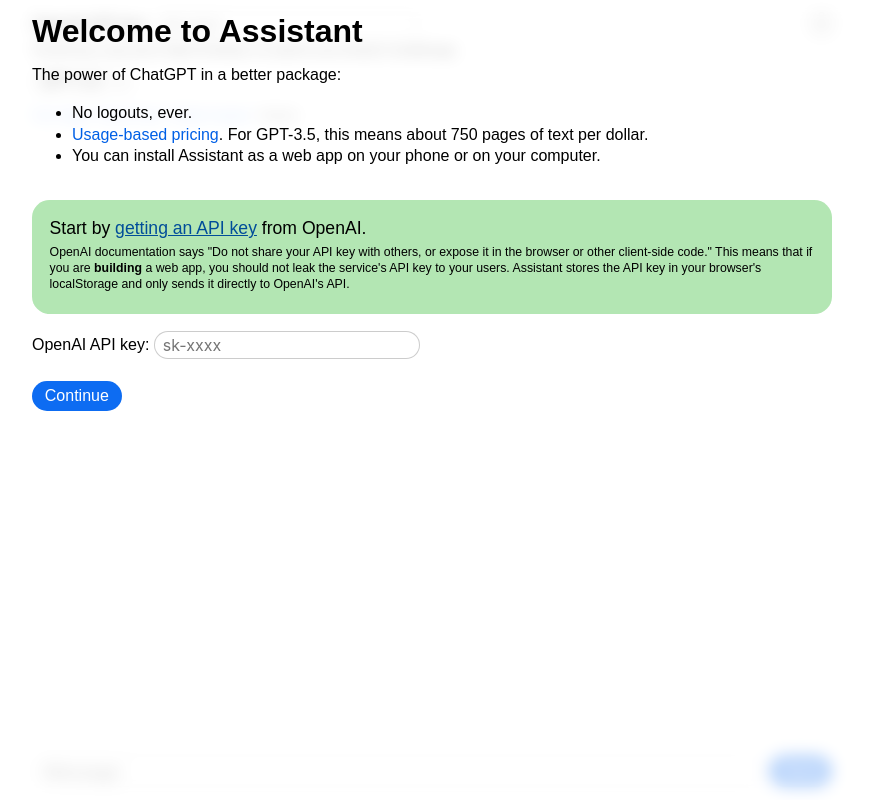
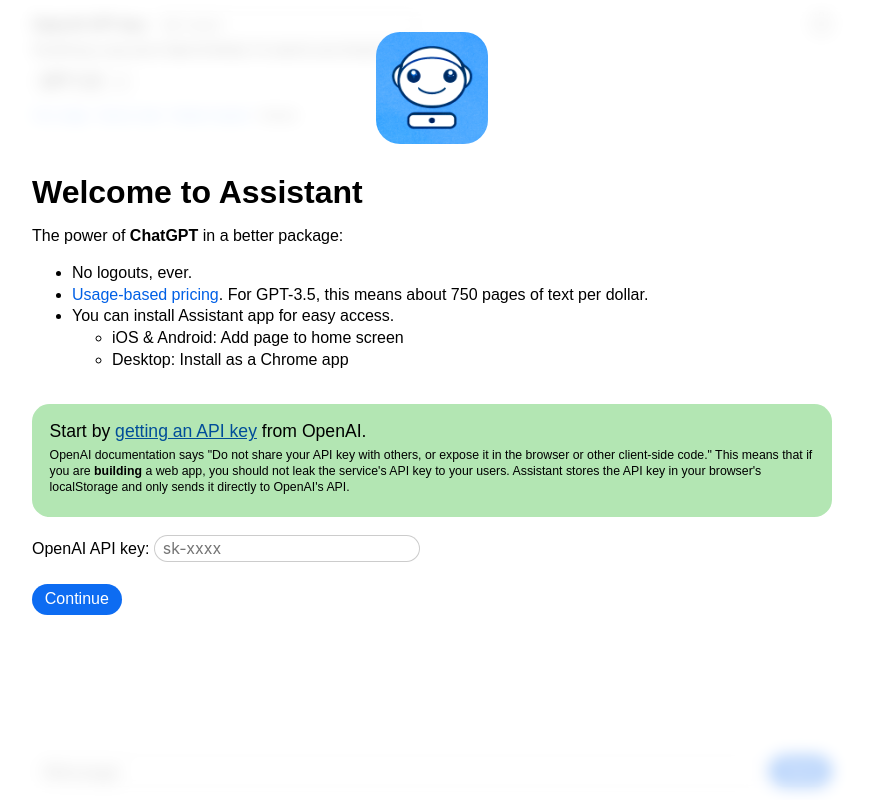
Before and after one commit to felixbade/assistant, a website built with webpack: page src/index.html in a window 1280 px wide. Shown: the whole page, without its empty margins (208-1077 px from the left). Built offline with nearby package versions, Linux system fonts and the light colour scheme.

Commit message:
Improve intro page (e.g. add app icon)

```diff
--- a/src/index.html
+++ b/src/index.html
@@ -17,17 +17,24 @@
         <svg style="display:none;">
             <symbol id="settings-icon" viewBox="0 0 110 110">
                 <path fill-rule="evenodd" fill="none" stroke="var(--settings-icon-border)" stroke-width="5.0" d="M 61.959 5.487 L 65.474 18.472 L 70.456 20.285 L 81.496 12.598 L 92.157 21.543 L 86.503 33.751 L 89.154 38.342 L 102.553 39.549 L 104.97 53.255 L 92.792 58.972 L 91.871 64.193 L 101.359 73.73 L 94.401 85.783 L 81.397 82.335 L 77.336 85.743 L 78.474 99.147 L 65.396 103.907 L 57.651 92.907 L 52.349 92.907 L 44.604 103.907 L 31.526 99.147 L 32.664 85.743 L 28.603 82.335 L 15.599 85.783 L 8.641 73.73 L 18.129 64.193 L 17.208 58.972 L 5.03 53.255 L 7.447 39.549 L 20.846 38.342 L 23.497 33.751 L 17.843 21.543 L 28.504 12.598 L 39.544 20.285 L 44.526 18.472 L 48.041 5.487 Z" />
-                <circle cx="55.0" cy="55.0" r="17.5" fill="none" stroke="var(--settings-icon-border)" stroke-width="6.0" />
+                <circle cx="55.0" cy="55.0" r="17.5" fill="none" stroke="var(--settings-icon-border)" stroke-width="5.3" />
             </symbol>
         </svg>
 
         <div id="intro-view" class="hidden">
+            <div class="assistant-icon-container">
+                <img src="/icon.png" class="assistant-icon">
+            </div>
             <h1>Welcome to Assistant</h1>
-            The power of ChatGPT in a better package:
+            The power of <strong>ChatGPT</strong> in a better package:
             <ul>
                 <li>No logouts, ever.</li>
                 <li><a href="https://openai.com/pricing#language-models" target="_blank">Usage-based pricing</a>. For GPT-3.5, this means about 750 pages of text per dollar.</li>
-                <li>You can install Assistant as a web app on your phone or on your computer.</li>
+                <li>You can install Assistant app for easy access.</li>
+                <ul>
+                    <li>iOS & Android: Add page to home screen</li>
+                    <li>Desktop: Install as a Chrome app</li>
+                </ul>
             </ul>
             <div class="start-view">
                 Start by <a href="https://platform.openai.com/account/api-keys" target="_blank">getting an API key</a> from OpenAI.
--- a/src/style/main.css
+++ b/src/style/main.css
@@ -89,6 +89,17 @@
     background-color: var(--compose-box-bg);
     backdrop-filter: blur(8px);
     -webkit-backdrop-filter: blur(8px); /* Needed for Safari in 2023 */
+}
+
+.assistant-icon-container {
+    text-align: center;
+    margin-top: 2em;
+    margin-bottom: 2em;
+}
+
+.assistant-icon {
+    width: 7em;
+    border-radius: 1.5em;
 }
 
 .start-view {
```
